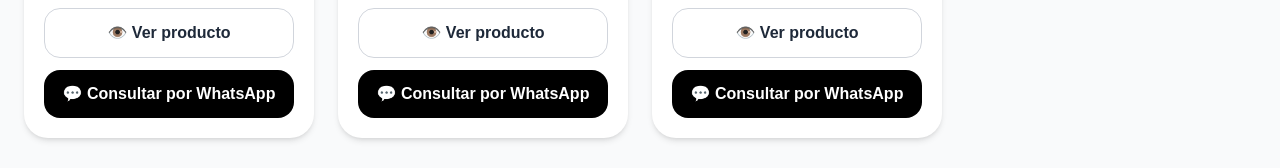
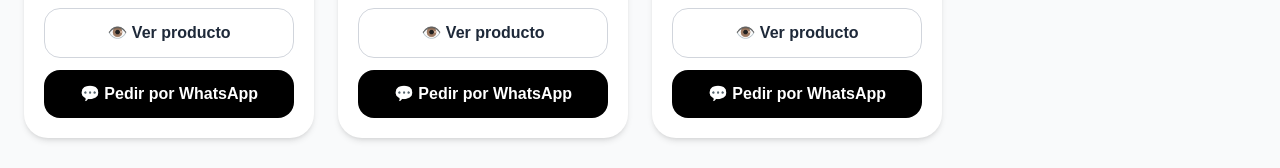
Before and after one commit to Albert02-lang/nexa-shop, a Next.js app: page / in a window 1280 px wide. Shown: the part 4951-5119 px from the top of the page. Built offline with nearby package versions, Linux system fonts and the light colour scheme.

Commit message:
Agregar boton de WhatsApp en productos

```diff
--- a/app/components/FeaturedProducts.tsx
+++ b/app/components/FeaturedProducts.tsx
@@ -472,12 +472,12 @@
 
 
                   <a
-                    href={`https://wa.me/${whatsappNumber}?text=Hola Nexa Shop, quiero solicitar información sobre: ${product.name}. ¿Me pueden confirmar disponibilidad?`}
+                    href={`https://wa.me/${whatsappNumber}?text=Hola Nexa Shop, me interesa comprar ${product.name} con precio de $${product.price} MXN. ¿Está disponible?`}
                     target="_blank"
                     rel="noopener noreferrer"
                     className="block w-full rounded-2xl bg-black py-3 text-center font-bold text-white transition hover:bg-green-600"
                   >
-                    💬 Consultar por WhatsApp
+                    💬 Pedir por WhatsApp
                   </a>
 
 
```
